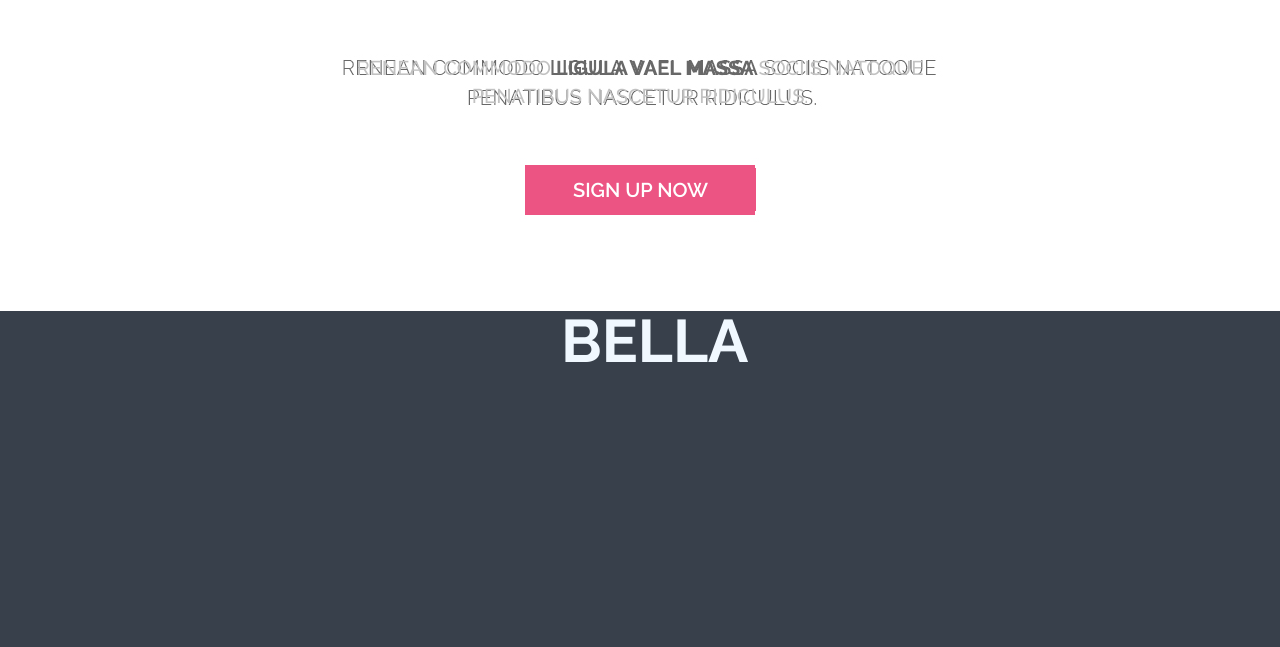
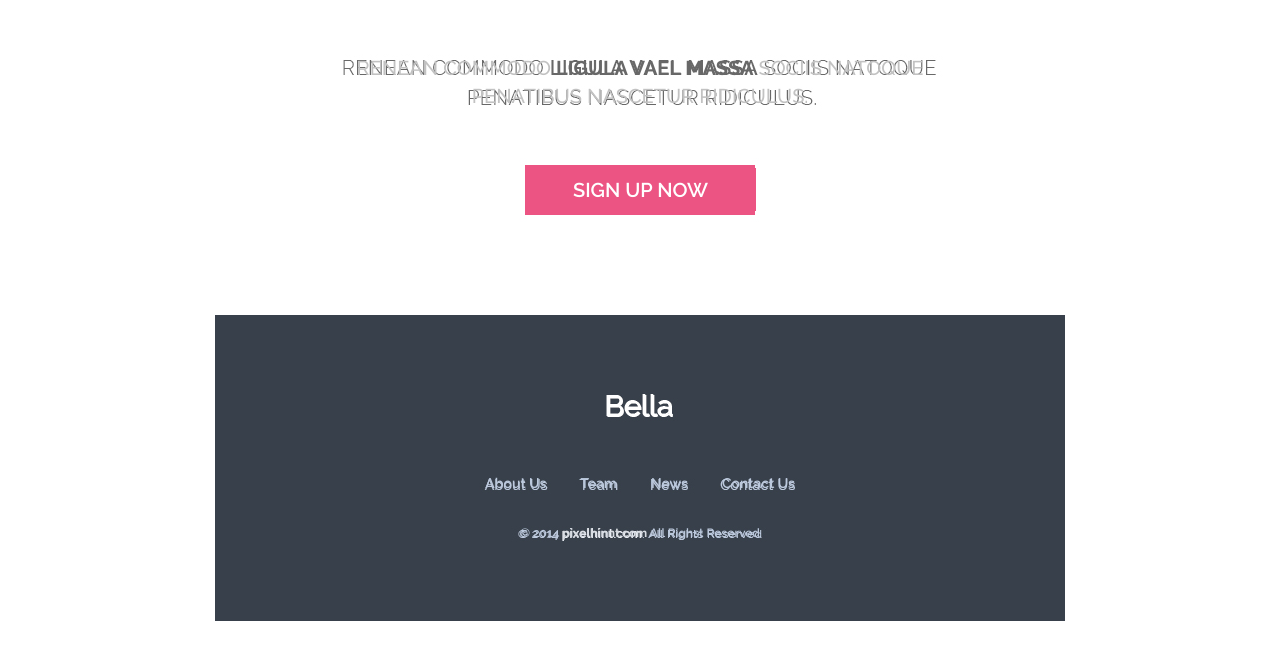
Before and after one commit to VladShvec/Belle, a plain HTML site: page index.html in a window 1280 px wide. Shown: the part 3490-4137 px from the top of the page. Drawn offline with Linux system fonts and the light colour scheme.

Commit message:
End:Footer

```diff
--- a/css/style.css
+++ b/css/style.css
@@ -285,13 +285,18 @@ width: 258px;
     font-size: 15px;
     font-weight: 600;
     margin-top: 34px;
-    margin-bottom: 10px;
+    margin-bottom: 12px;
     font-family: 'Raleway';
     line-height: 1.5;
 }
 .main_blog time
 {
-    font-weight: 200;
+   font-weight: 200;
+font-size: 12px;
+margin-left: 0px;
+
+color: #d4d4d4;
+vertical-align: middle;
 }
 .Features
 {
@@ -436,21 +441,43 @@ box-sizing: border-box;
 .footer
 {
     width: 100%;
-    background-color: #38404b;
+    /*background-color: #38404b;*/
     height: 336px;
 }
-.footer:hover
+.logo_footer
 {
-    background-image: url(../images/billboard.jpg);
-    background-size: cover;
-    background-attachment: fixed;
-
+       margin-top: 83px;
+    margin-left: 291px;
 }
-.footer p a
+.nav_footer
 {
-    font-size: 60px;
-    color: aliceblue;
-    font-weight: bold;
-    text-transform: uppercase;
-   margin-left: 246px;
+        margin-top: 12px;
+    margin-right: 150px;
+    font-family: 'Raleway';
 }
+.nav_footer a
+{
+    color: #bcc9dd;
+}
+.nav_footer a:hover
+{
+    border-bottom: none;
+}
+.copy
+{
+    margin-top: 111px;
+    margin-left: 205px;
+}
+.copy p
+{
+        color: #bcc9dd;
+        font-weight: 600;
+        font-size: 12px;
+        text-transform: capitalize;
+}
+.copy p span
+{
+    font-weight:bold;
+    text-transform: none;
+    color: #d7dbe2;
+}
--- a/index.html
+++ b/index.html
@@ -180,7 +180,20 @@ penatibus nascetur ridiculus.
     </div>
     <div class="footer">
     <div class="in">
-<p><a href="#">bella</a></p>
+        <a href="#"><img  class="logo_footer" src="images/logo_footer.png" alt="fff"></a>
+                    <nav class="nav_footer">
+                <ul>
+                    <li><a href="#">About Us</a></li>
+                    <li><a href="#">Team</a></li>
+                    <li><a href="#">News</a></li>
+                    <li><a href="#">Contact Us</a></li>
+                </ul>
+            </nav>
+            <div class="copy">
+                <p>
+                    &copy; 2014  <span>pixelhinnt.com</span> all righst reserved
+                </p>
+            </div>
    </div>
     </div>
     </div>
```
